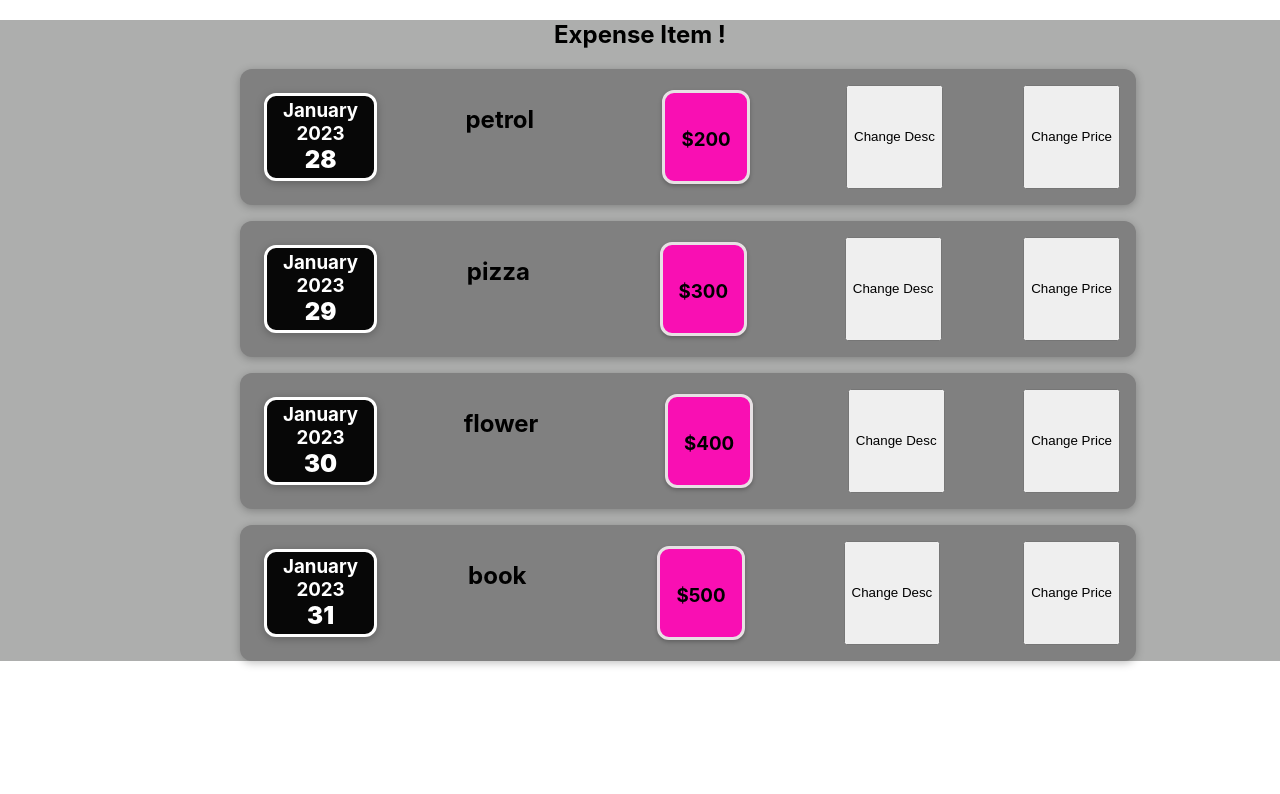
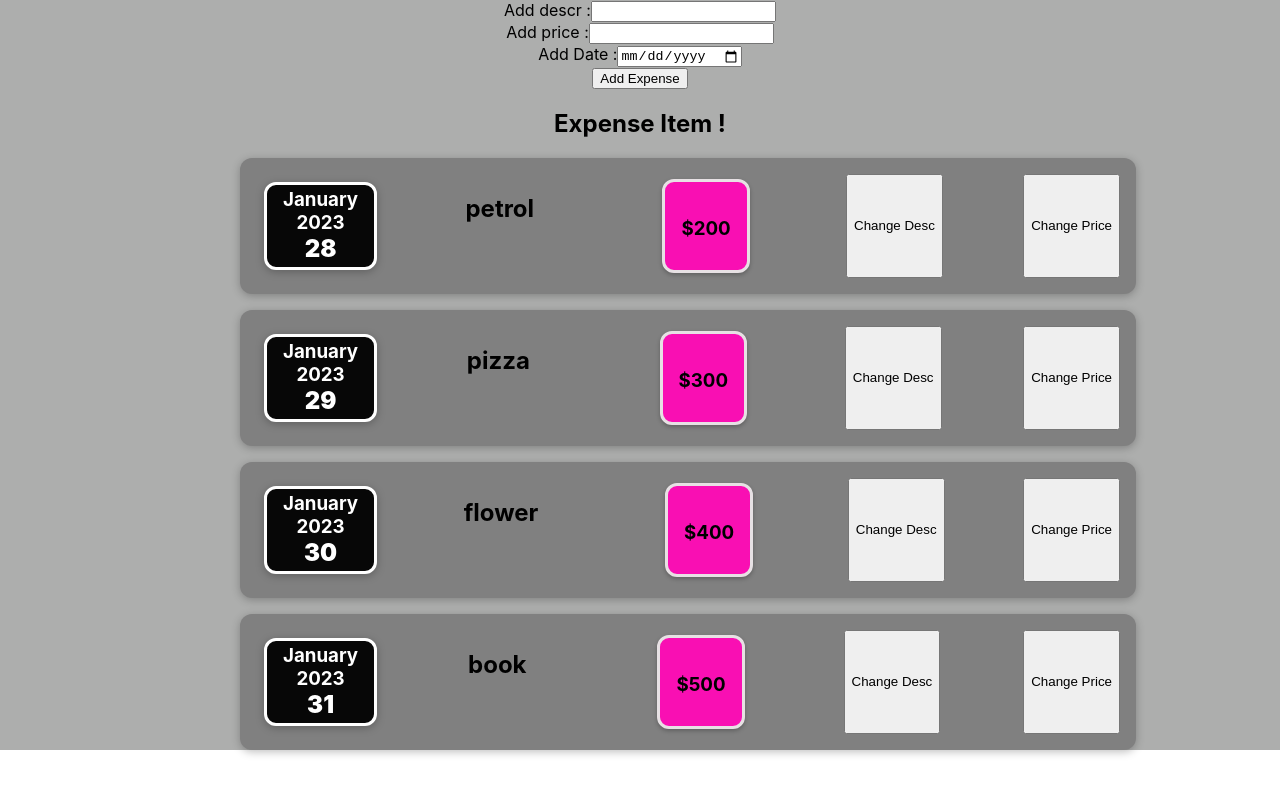
Before and after one commit to AnkitaSMusale/StartingWithReact, a React (Create React App) app: page / in a window 1280 px wide. Shown: the top 794 px of the page. Built offline with nearby package versions, Linux system fonts and the light colour scheme.

Commit message:
Take i/p from user & using onChange event(vanilla)

```diff
--- a/src/App.js
+++ b/src/App.js
@@ -1,7 +1,7 @@
 // import logo from './logo.svg';
 import './App.css';
 import ExpenseItem  from './components/expenses/ExpenseItem';
-
+import AddNEwExpense from './components/AddExpense/AddNewExpense';
 const App = () => {
   const expense = [
     {id: '01', descr:'petrol',date : new Date(2022,12,28), price : 200 , expenditurelocation:'pune'},
@@ -14,6 +14,7 @@ const App = () => {
     <div className='main'>
       {/* <h2>This is Ankita</h2>
       <p>Hello , Welcome</p> */}
+      <AddNEwExpense></AddNEwExpense>
       <h2>Expense Item !</h2>
       {/* for(let i=0; i<expense.length; i++){
         <ExpenseItem
--- /dev/null
+++ b/src/components/AddExpense/AddNewExpense.js
@@ -0,0 +1,13 @@
+//Expense title, Expense Amount and Date.
+
+import ExpenseForm from "./ExpenseForm";
+
+const AddNEwExpense = () => {
+    return (
+        <div className="addExpense">
+            <ExpenseForm></ExpenseForm>
+        </div>
+    )
+}
+
+export default AddNEwExpense;
--- /dev/null
+++ b/src/components/AddExpense/ExpenseForm.js
@@ -0,0 +1,32 @@
+//Expense title, Expense Amount and Date.
+
+const ExpenseForm = () => {
+
+    const AddChangeHandler = (e) => {
+        console.log(e.target.value)
+        //console.log('Changed')
+    }
+    return (
+        <form>
+            <div className="add-data">
+                <div className="add-descr">
+                    <label>Add descr :</label>
+                    <input type='text' onChange={AddChangeHandler}></input>
+                </div>
+                <div className="add-price">
+                    <label>Add price :</label>
+                    <input type='number' onChange={AddChangeHandler}></input>
+                </div>
+                <div className="add-date">
+                    <label>Add Date :</label>
+                    <input type='date' onChange={AddChangeHandler}></input>
+                </div>
+            </div>
+            <div className="Addbutton">
+                <button type="submit">Add Expense</button>
+            </div>
+        </form>
+    )
+}
+
+export default ExpenseForm;
```
